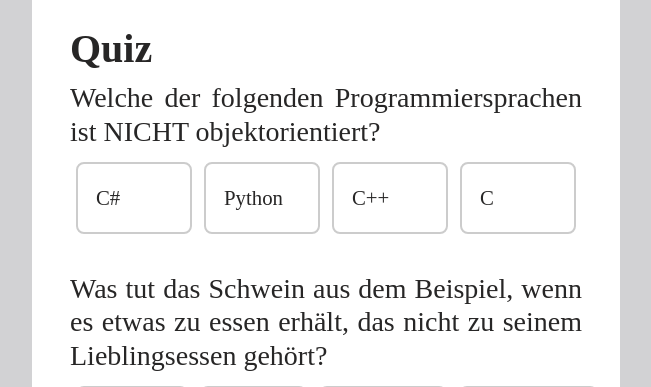
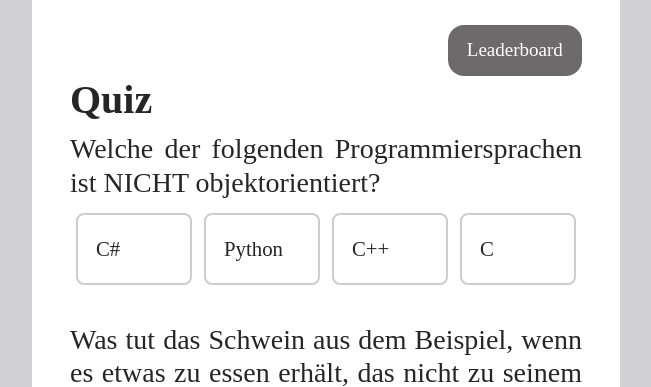
Before and after one commit to Raphi9999/Homepage-schule, a Flask app: page /quiz in a window 1280 px wide. Shown: the part 64-451 px from the top of the page, without its empty margins (314-965 px from the left). Run offline with Flask 3, Linux system fonts and the light colour scheme.

Commit message:
prototype leaderboard button

```diff
--- a/main.py
+++ b/main.py
@@ -61,6 +61,14 @@ def quiz():
     leaderboard = QuizParticipant.query.order_by(QuizParticipant.pts.desc()).limit(10).all() #letzte 10 nach pts geordnet
 
     return render_template("quiz_done.html", pts=session.get("pts"), username=session.get("username"), leaderboard=leaderboard)
+
+
+@app.route("/quiz/leaderboard")
+def quiz_leaderboard():
+    leaderboard = QuizParticipant.query.order_by(QuizParticipant.pts.desc()).limit(20).all() #letzte 20 nach pts geordnet
+
+    return render_template("quiz_done.html", leaderboard=leaderboard)
+
 
 @app.route("/quiz/log_participant", methods=["POST"])
 def quiz_log_participant():
--- a/static/styles.css
+++ b/static/styles.css
@@ -59,7 +59,7 @@ body {
 
 .answer-btn:hover {
   background: #f0f0f0;
-  border-color: #222;
+  border-color: rgb(34, 34, 34);
 }
 
 .answer-btn input {
@@ -99,3 +99,16 @@ body {
   border-radius: 10px;
   font-size: 16px;
 }
+
+.leaderboard-btn {
+  padding: 0.7rem 1.2rem;
+  border-radius: 16px;
+  background-color: rgb(108, 106, 106);
+  color: white;
+  border: none;
+}
+
+.centered-right {
+  display: flex;
+  justify-content: flex-end;
+}
--- a/templates/quiz.html
+++ b/templates/quiz.html
@@ -3,6 +3,9 @@
 {% block content %}
 <div class="main-content">
     <div class="blocksatz">
+        <div class="centered-right">
+            <a href="/quiz/leaderboard"><button class="leaderboard-btn">Leaderboard</button></a>
+        </div>
         <h1><b>Quiz</b></h1>
 
         <form method="POST" action="/quiz/log_participant">
```
Also changed, not shown: templates/quiz_done.html (+5 -4 lines).
